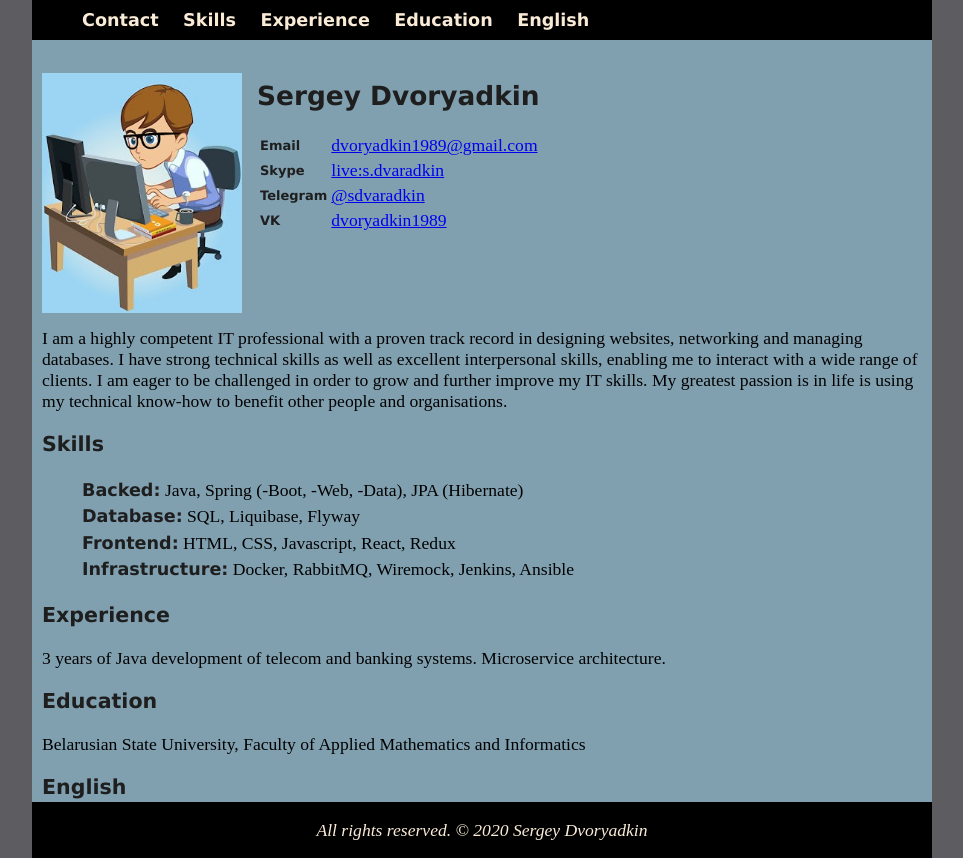
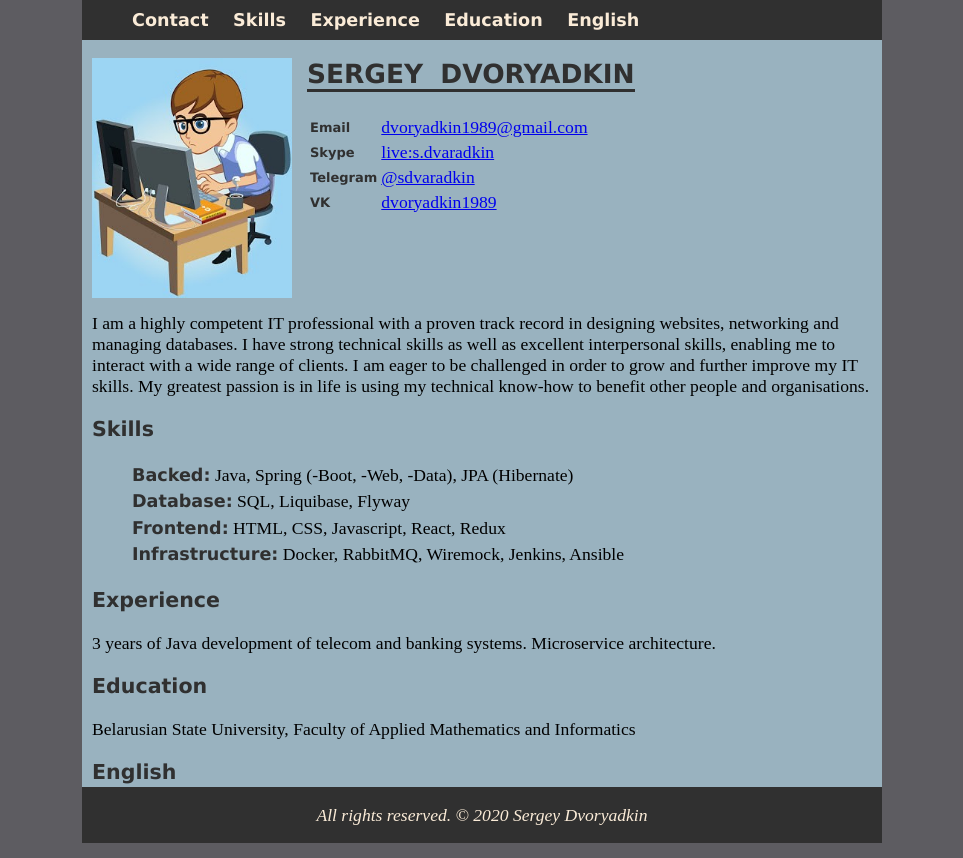
Before and after one commit to dvoryadkin1989/rsschool-cv, a plain HTML site: page index.html in a window 1280 px wide. Shown: the whole page, without its empty margins (158-1121 px from the left). Drawn offline with Linux system fonts and the light colour scheme.

Commit message:
feat: tweak styles

```diff
--- a/style.css
+++ b/style.css
@@ -1,6 +1,6 @@
 body {
   display: grid;
-  grid-template-columns: 1fr 900px 1fr;
+  grid-template-columns: 1fr 800px 1fr;
   margin: 0;
   background-color: #5d5c61;
 }
@@ -9,13 +9,13 @@ body {
   position: relative;
   grid-column: 2;
   min-height: 100vh;
-  background-color: #80a0b0;
+  background-color: #99B2BF;
   font-size: 1.1em;
 }
 
 /* Navigation bar*/
 nav {
-  background-color: black;
+  background-color: #303030;
 }
 
 nav ul {
@@ -36,7 +36,7 @@ nav a {
 }
 
 nav a:hover {
-  background-color: rgb(30, 30, 30);
+  background-color: #303030;
 }
 
 nav a:visited {
@@ -56,7 +56,7 @@ section {
   float: left;
   width: 200px;
   height: 240px;
-  margin: 15px 15px 15px 0;
+  margin: 0 15px 15px 0;
 }
 
 .contact-info {
@@ -79,13 +79,15 @@ section {
 
 h1 {
   display: inline-block;
+  margin-top: 0;
+  border-bottom: solid;
+  text-transform: uppercase;
+  word-spacing: 0.3em;
 }
 
 h1, h3, ul strong, .contact-info th {
   font-family: "Verdana", "Arial", sans-serif;
-  color: rgb(30, 30, 30);
-  /*color: #5d5c61;*/
-  /*color: #557a95;*/
+  color: #303030;
 }
 
 footer {
@@ -95,7 +97,7 @@ footer {
   bottom: 0;
   left: 0;
   color: #faebd7;
-  background-color: black;
+  background-color: #303030;
   text-align: center;
   font-style: italic;
 }
```
